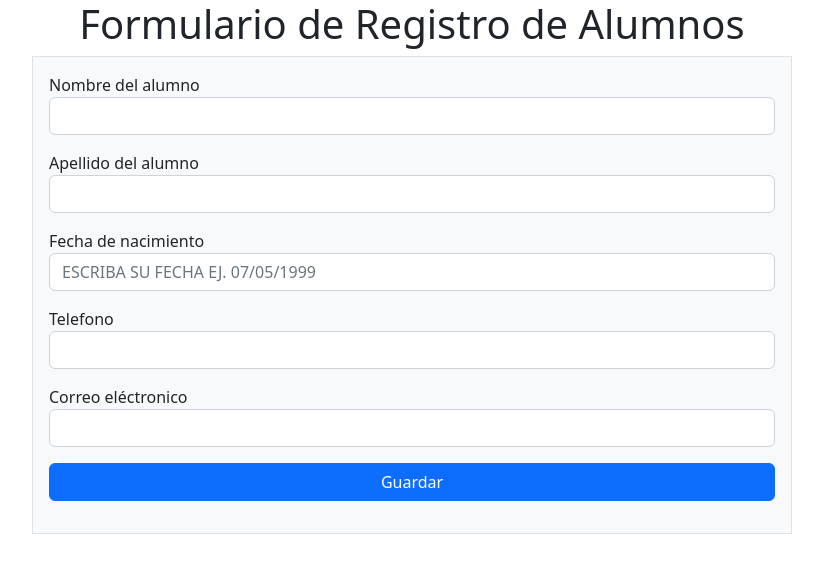
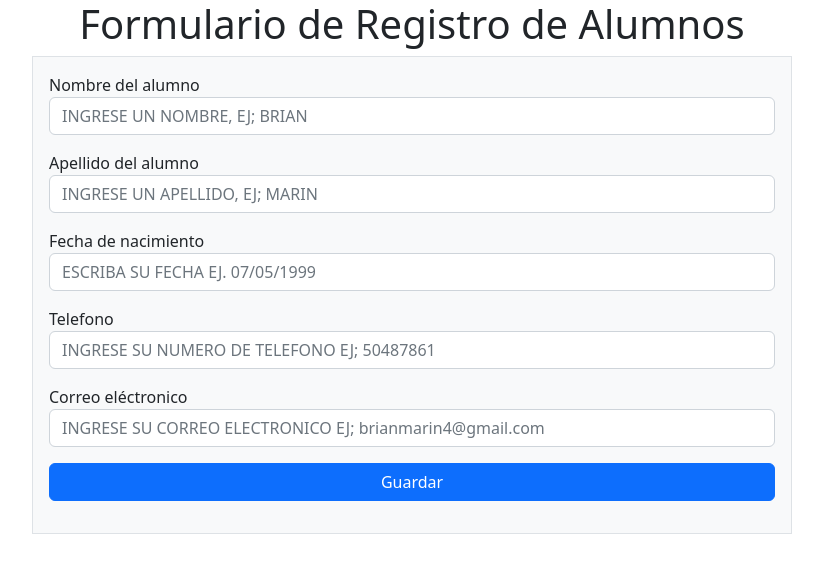
Before and after one commit to marino5710/practica7, a PHP site: page / in a window 1280 px wide. Shown: the top 573 px of the page, without its empty margins (228-1051 px from the left). Run offline with PHP 8.4, Linux system fonts and the light colour scheme.

Commit message:
se agregaron placeholder con su ejemplo para que el usuario entienda lo que debe de ingresar

```diff
--- a/vistas/productos/index.php
+++ b/vistas/productos/index.php
@@ -15,13 +15,13 @@
                 <div class="row mb-3">
                     <div class="col">
                         <label for="alumno_nombre">Nombre del alumno</label>
-                        <input type="text" name="alumno_nombre" id="alumno_nombre" class="form-control">
+                        <input type="text" name="alumno_nombre" id="alumno_nombre" class="form-control" placeholder="INGRESE UN NOMBRE, EJ; BRIAN">
                     </div>
                 </div>
                 <div class="row mb-3">
                     <div class="col">
                         <label for="alumno_apellido">Apellido del alumno</label>
-                        <input type="text" name="alumno_apellido" id="alumno_apellido" class="form-control">
+                        <input type="text" name="alumno_apellido" id="alumno_apellido" class="form-control" placeholder="INGRESE UN APELLIDO, EJ; MARIN">
                     </div>
                 </div>
                 <div class="row mb-3">
@@ -33,13 +33,13 @@
                 <div class="row mb-3">
                     <div class="col">
                         <label for="alumno_telefono">Telefono</label>
-                        <input type="number" name="alumno_telefono" id="alumno_telefono" class="form-control">
+                        <input type="number" name="alumno_telefono" id="alumno_telefono" class="form-control" placeholder="INGRESE SU NUMERO DE TELEFONO EJ; 50487861">
                     </div>
                 </div>
                 <div class="row mb-3">
                     <div class="col">
                         <label for="alumno_correo">Correo eléctronico</label>
-                        <input type="mail" name="alumno_correo" id="alumno_correo" class="form-control">
+                        <input type="mail" name="alumno_correo" id="alumno_correo" class="form-control" placeholder="INGRESE SU CORREO ELECTRONICO EJ; brianmarin4@gmail.com">
                     </div>
                 </div>
                 <div class="row mb-3">
```
